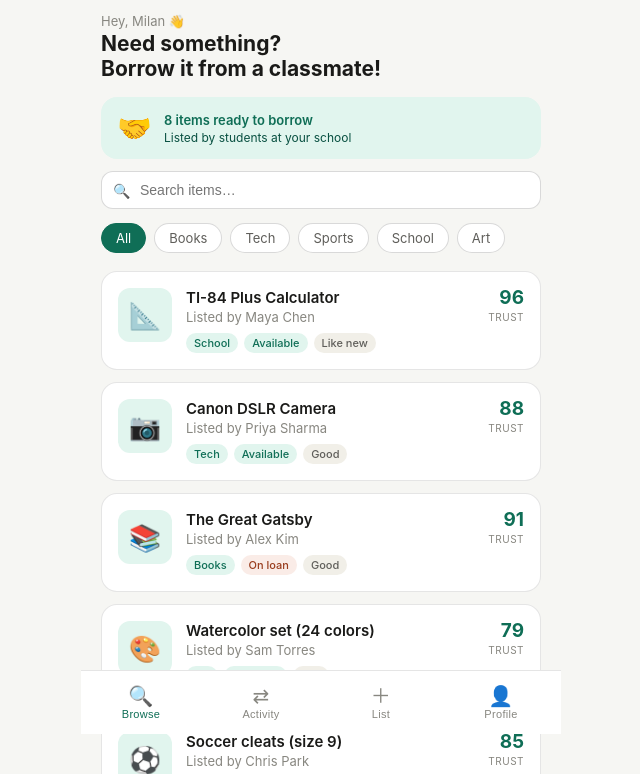
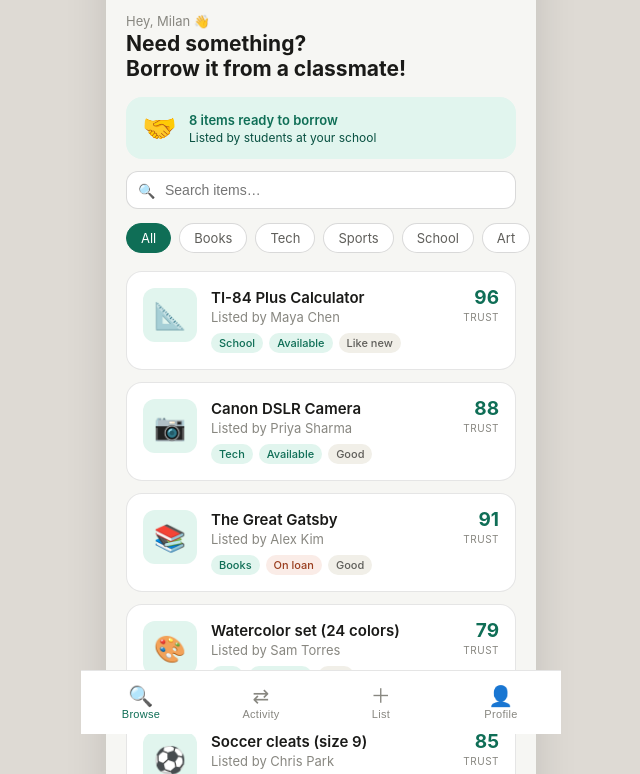
Before and after one commit to wonup2/TrustrClaude, a plain HTML site: page index.html in a window 1280 px wide. Shown: the part 66-840 px from the top of the page, without its empty margins (319-959 px from the left). Drawn offline with Linux system fonts and the light colour scheme.

Commit message:
Add files via upload

```diff
--- a/index.html
+++ b/index.html
@@ -26,22 +26,28 @@
     --radius-lg: 16px;
     --nav-h: 64px;
   }
+  html, body {
+    margin: 0;
+    padding: 0;
+    min-height: 100vh;
+    background: #DEDAD4;
+    font-family: -apple-system, BlinkMacSystemFont, 'Segoe UI', sans-serif;
+    color: var(--text-primary);
+  }
   body {
-    font-family: -apple-system, BlinkMacSystemFont, 'Segoe UI', sans-serif;
-    background: var(--bg);
-    color: var(--text-primary);
-    min-height: 100vh;
-    margin: 0;
+    display: flex;
+    justify-content: center;
+    align-items: flex-start;
   }
   .app-shell {
-    max-width: 480px;
     width: 100%;
+    max-width: 430px;
     min-height: 100vh;
-    margin: 0 auto;
     background: var(--bg);
     position: relative;
     display: flex;
     flex-direction: column;
+    box-shadow: 0 0 40px rgba(0,0,0,0.12);
   }
   /* Top bar */
   .topbar {
```
